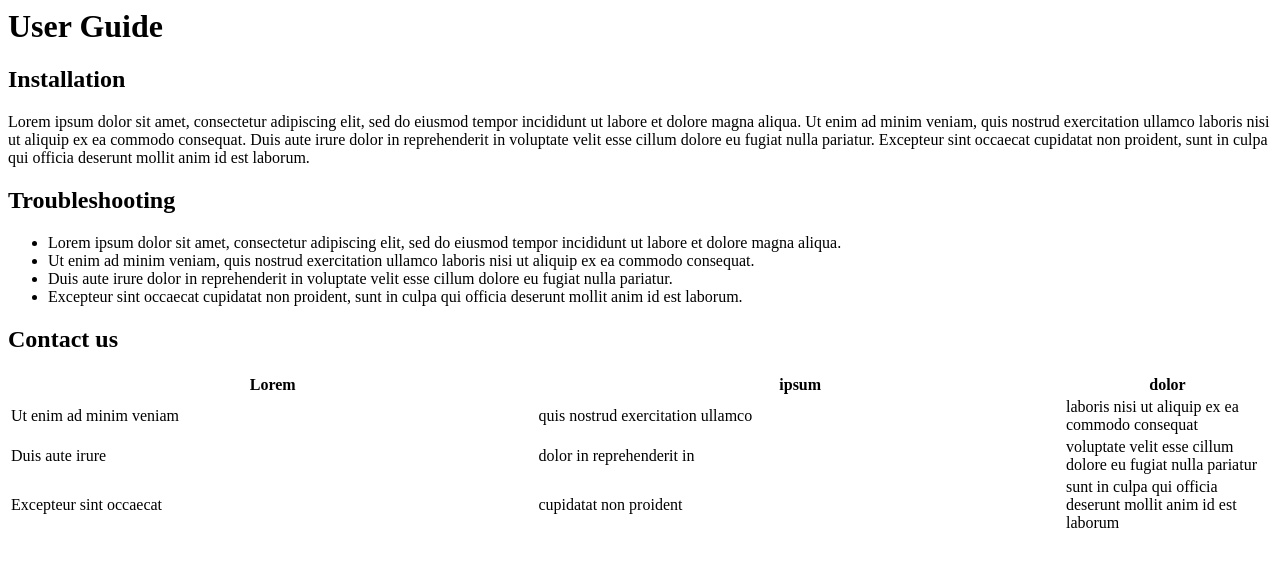
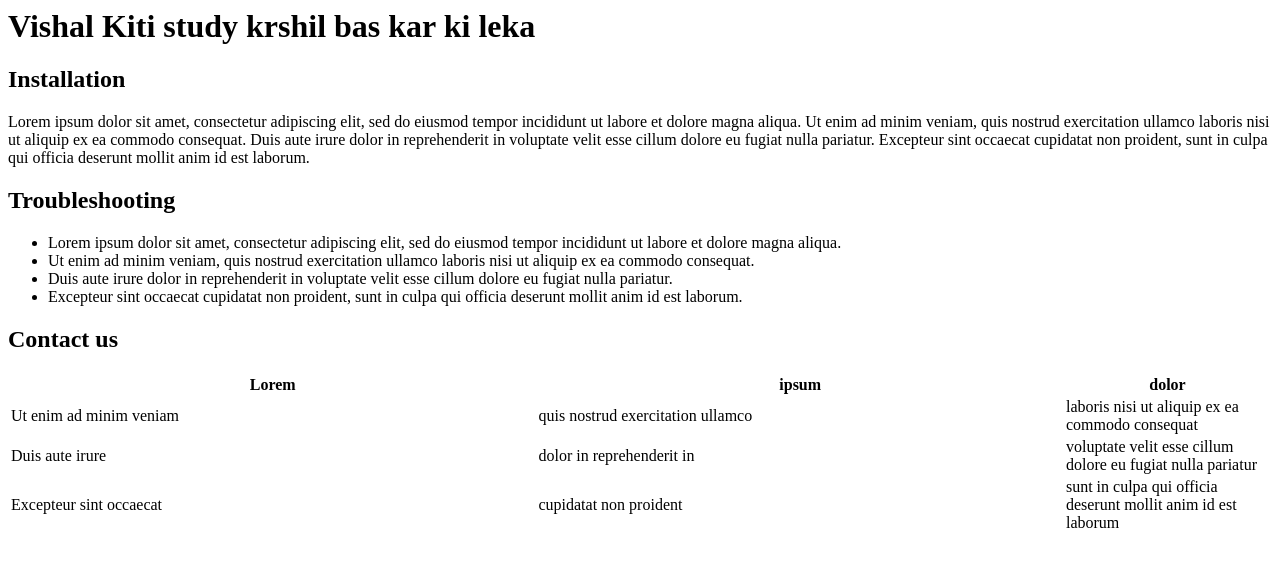
Before and after one commit to shubhamvaidya-9090/github-ci-cd, a plain HTML site: page index.html in a window 1280 px wide. Drawn offline with Linux system fonts and the light colour scheme.

Commit message:
Deploying to gh-pages from @ shubhamvaidya-9090/github-ci-cd@7480b11c4abe795f62a7e4f1c36cda460d44bc0a 🚀

```diff
--- a/index.html
+++ b/index.html
@@ -1,4 +1,4 @@
-<h1 id="user-guide">User Guide</h1>
+<h1 id="vishal-kiti-study-krshil-bas-kar-ki-leka">Vishal Kiti study krshil bas kar ki leka</h1>
 <h2 id="installation">Installation</h2>
 <p>Lorem ipsum dolor sit amet, consectetur adipiscing elit, sed do eiusmod tempor incididunt ut labore et dolore magna aliqua. Ut enim ad minim veniam, quis nostrud exercitation ullamco laboris nisi ut aliquip ex ea commodo consequat. Duis aute irure dolor in reprehenderit in voluptate velit esse cillum dolore eu fugiat nulla pariatur. Excepteur sint occaecat cupidatat non proident, sunt in culpa qui officia deserunt mollit anim id est laborum.</p>
 <h2 id="troubleshooting">Troubleshooting</h2>
```
